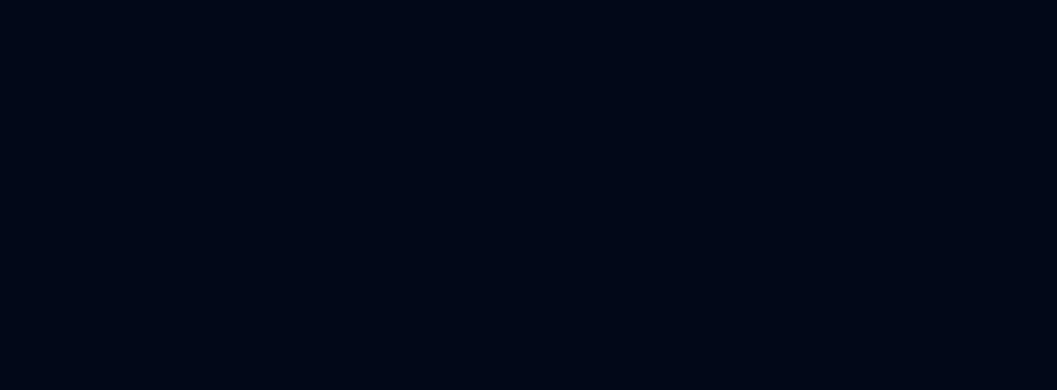
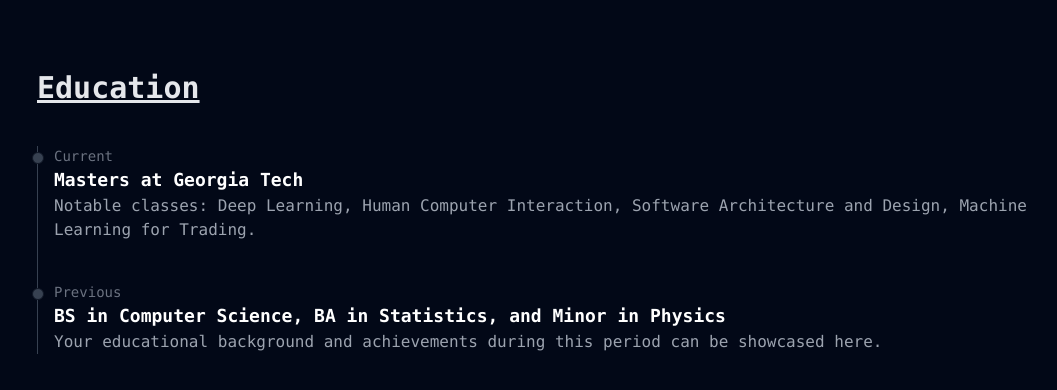
Before and after one commit to aripo99/personal-website, a Next.js app: page / in a window 1280 px wide. Shown: the part 2093-2483 px from the top of the page, without its empty margins (91-1148 px from the left). Before the commit the page ends 2155 px from the top, so only its background shows below. Built offline with nearby package versions, Linux system fonts and the light colour scheme.

Commit message:
Add school section

```diff
--- a/app/page.tsx
+++ b/app/page.tsx
@@ -2,6 +2,7 @@ import TopNavBar from "@/components/TopNavBar"
 import AboutMe from "@/components/AboutMe"
 import Work from "@/components/Work"
 import Projects from "@/components/Projects"
+import School from "@/components/School"
 
 export default function Home() {
   return (
@@ -11,6 +12,7 @@ export default function Home() {
         <AboutMe />
         <Work />
         <Projects />
+        <School />
       </div>
     </main>
   )
--- /dev/null
+++ b/components/School.tsx
@@ -0,0 +1,28 @@
+import React from 'react';
+
+// Overall Timeline Component
+const EducationTimeline: React.FC = () => {
+    return (
+        <section className="mt-12 mb-12">
+            <h2 className="text-3xl font-bold mb-10 text-gray-200 underline">Education</h2>
+            <div className="relative border-l border-gray-200 dark:border-gray-700">
+                <ol>
+                    <li className="mb-10 ml-4">
+                        <div className="absolute w-3 h-3 bg-gray-200 rounded-full mt-1.5 -left-1.5 border border-white dark:border-gray-900 dark:bg-gray-700"></div>
+                        <time className="mb-1 text-sm font-normal leading-none text-gray-400 dark:text-gray-500">Current</time>
+                        <h3 className="text-lg font-semibold text-gray-900 dark:text-white">Masters at Georgia Tech</h3>
+                        <p className="mb-4 text-base font-normal text-gray-500 dark:text-gray-400">Notable classes: Deep Learning, Human Computer Interaction, Software Architecture and Design, Machine Learning for Trading.</p>
+                    </li>
+                    <li className="mb-10 ml-4">
+                        <div className="absolute w-3 h-3 bg-gray-200 rounded-full mt-1.5 -left-1.5 border border-white dark:border-gray-900 dark:bg-gray-700"></div>
+                        <time className="mb-1 text-sm font-normal leading-none text-gray-400 dark:text-gray-500">Previous</time>
+                        <h3 className="text-lg font-semibold text-gray-900 dark:text-white">BS in Computer Science, BA in Statistics, and Minor in Physics</h3>
+                        <p className="text-base font-normal text-gray-500 dark:text-gray-400">Your educational background and achievements during this period can be showcased here.</p>
+                    </li>
+                </ol>
+            </div>
+        </section>
+    );
+}
+
+export default EducationTimeline;
```
